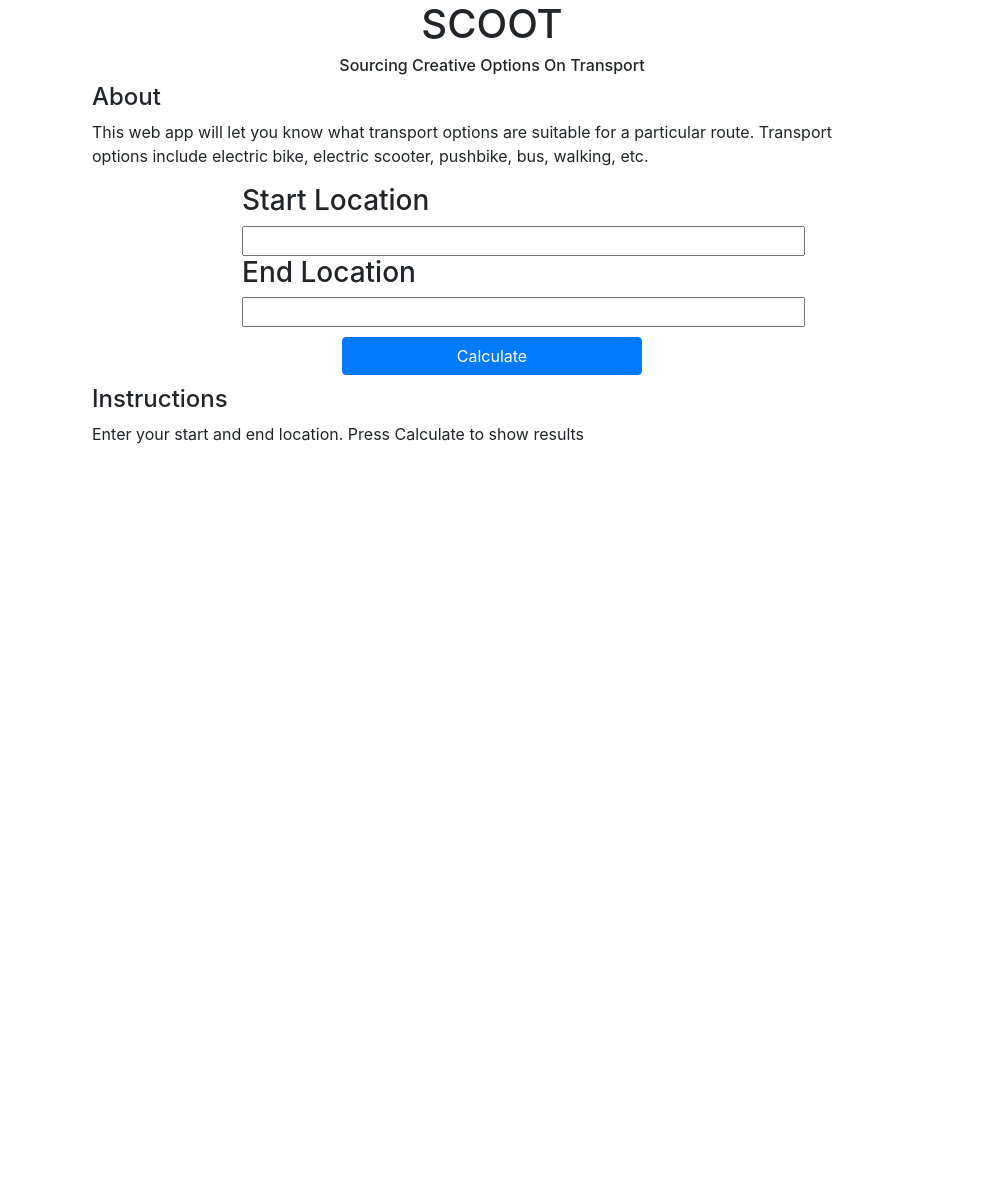
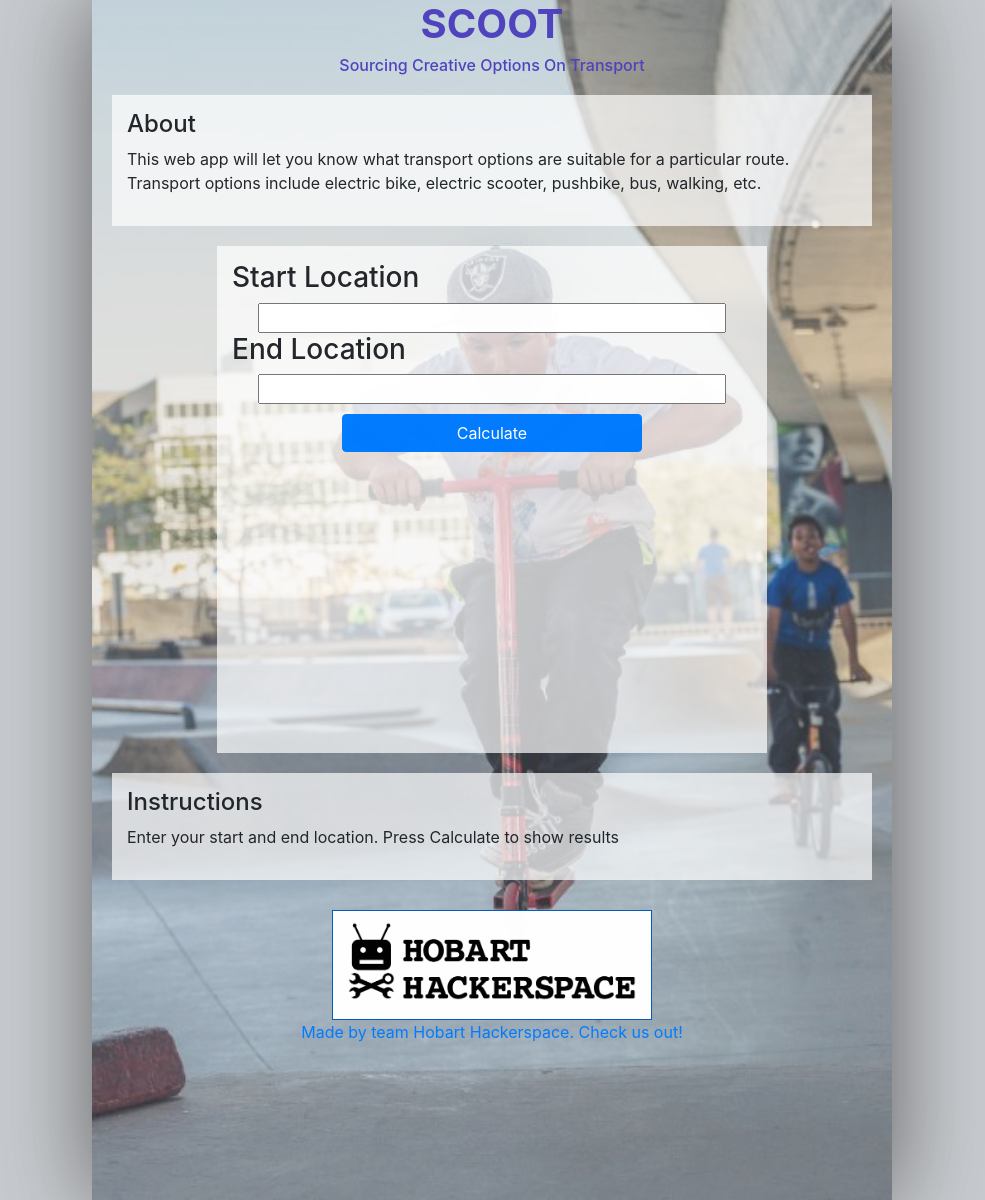
Before and after one commit to l33tllama/GovHack2020, a Flask app: template templates/index.html in a window 1280 px wide. Shown: the whole page, without its empty margins (148-1133 px from the left). Before the commit the page ends 444 px from the top, so only its background shows below. Run offline with Flask 2, Linux system fonts and the light colour scheme; the template is opened without the code that fills it, so the values that code supplies are empty; parts of the project's set-up code (start-up, migrations or seed data) failed here and were passed over; some libraries are stand-ins or nearby versions.

Commit message:
latest app

```diff
--- a/main.py
+++ b/main.py
@@ -1,5 +1,6 @@
 #!/usr/bin/env python3
 from flask import Flask, request, render_template
+import urllib.request
 import configparser
 
 # Flask App
@@ -13,6 +14,20 @@ config = configparser.ConfigParser()
 config.read(config_filename)
 
 api_key = config['Main']['GoogleAPIKey']
+
+# Get
+def osrm_request(start, end, transport_type):
+    start_lat = start[0]
+    start_lon = start[1]
+    end_lat = end[0]
+    end_lon = end[1]
+
+    osrm_url = "http://127.0.0.1:5000/route/v1/{ttype}/{s_lon},{s_lat};{e_lon},{e_lat}?steps=true"\
+        .format(ttype=transport_type, s_lon=start_lon, s_lat=start_lat, e_lon=end_lon, e_lat=end_lat)
+
+    contents = urllib.request.urlopen(osrm_url).read()
+    return contents
+
 
 # Disable caching!
 @app.after_request
@@ -31,6 +46,15 @@ def add_header(r):
 def main():
     return render_template('index.html', google_api_key=api_key)
 
+@app.route("/get_results")
+def get_results():
+    start = [float(request.args.get("start_lat")), float(request.args.get("start_lon"))]
+    end = [float(request.args.get("end_lat")), float(request.args.get("end_lon"))]
+
+    response = osrm_request(start, end, "driving")
+
+    return str(response)
+
 
 def run():
     app.run(host="0.0.0.0", port=80)
--- a/static/css/main.css
+++ b/static/css/main.css
@@ -1,14 +1,88 @@
+#bg{
+    height: 100%;
+    background-color: #c8cbcf;
+}
+#bg-image{
+    position: fixed;
+    background-image: url("../img/pexels-brett-sayles-2314658_small.jpg");
+    background-size: auto 100%;
+    background-position: center;
+    background-repeat: no-repeat;
+    opacity: 0.8;
+    width: 100%;
+    height: 100%;
+    padding: 0;
+    margin: 0;
+}
+#bg-image[blur=true]{
+    filter: blur(4px);
+}
+
+#main-content{
+    opacity: 0.99;
+}
 #main{
-    width: 800px;
     margin: 0 auto;
+    /*opacity: 0.5;*/
+    background-color: rgba(0,0,0,0) !important;
 }
+@media (min-width: 800px) {
+    #main{
+        width: 800px;
+        height: 1200px;
+    }
+    #bg-image{
+        background-size: 800px;
+        width: 800px;
+        box-shadow: 1px 1px 90px #444;
+        height: 1200px;
+    }
+    #entry-fields{
+        margin: 0 auto !important;
+        width: 550px;
+    }
+    #ok-btn-container button{
+        width: 300px;
+    }
+}
+
+#entry-fields{
+    text-align: center;
+}
+
+#entry-fields h3{
+    text-align: left;
+}
+
+#main h1{
+    color: #4D41BE;
+    font-weight: bold;
+}
+
+#main h6{
+    color: #4D41BE;
+}
+
 #main h1, h6{
     text-align: center;
 }
 
-#entry-fields{
-    margin: 0 auto;
-    width: 500px;
+#main:before[blur=true]{
+    fliter: blur(4px);
+}
+
+#about, #entry-fields, #instructions{
+    background: rgba(255, 255, 255, 0.7);
+    padding: 15px;
+    margin: 20px;
+}
+
+#searchTextField1, #searchTextField2{
+    width: 90%;
+}
+
+#results{
+    min-height: 260px;
 }
 
 #ok-btn-container{
@@ -16,5 +90,13 @@
     text-align: center;
 }
 #ok-btn-container button{
-    width: 300px;
+    width: 60%;
 }
+#hhs-logo-ctr{
+    text-align: center;
+}
+#hhs-logo{
+    margin-top: 10px;
+    width: 40%;
+    border: 1px solid #005cbf;
+}
--- /dev/null
+++ b/static/js/main.js
@@ -0,0 +1,34 @@
+function generate_results(){
+    $("#bg-image").attr("blur", "true");
+    if(place1 != "" && place2 != ""){
+
+        var start_lat = place1.geometry.location.lat();
+        var start_lon = place1.geometry.location.lng();
+
+        var end_lat = place1.geometry.location.lat();
+        var end_lon = place1.geometry.location.lng();
+
+        $.ajax("/get_results?start_lat=" + start_lat + "&start_lon=" + start_lon + "&end_lat=" + end_lat + "&end_lon=" + end_lon)
+            .done(function(resp){
+                console.log(resp);
+                $("#results-text").html(resp);
+                $("#bg-image").attr("blur", "false");
+            });
+    } else {
+         $("#results-text").html("Please enter start and end");
+         setTimeout(function(){
+            $("#bg-image").attr("blur", "false");
+         }, 1000);
+    }
+
+
+}
+
+$(document).ready(function(){
+    $("#generate").click(function (){
+        generate_results();
+    })
+    let width = window.innerWidth;
+    //console.log("window width: " + width);
+    //$("#main").css("min-width", width + "px;");
+})
--- a/templates/index.html
+++ b/templates/index.html
@@ -2,15 +2,20 @@
 <html lang="en">
 <head>
     <meta charset="UTF-8">
+    <meta name="viewport" content="width=device-width, initial-scale=1">
     <title>SCOOT</title>
     <link rel="stylesheet" href="static/css/bootstrap.min.css">
     <link rel="stylesheet" href="static/css/main.css">
     <script type="text/javascript" src="https://maps.googleapis.com/maps/api/js?key={{google_api_key}}&libraries=places"></script>
     <script type="text/javascript" src="static/js/jquery-3.5.1.min.js"></script>
+    <script type="text/javascript" src="static/js/main.js"></script>
 
 </head>
 <body>
+<div id="bg">
     <div id="main">
+        <div id="bg-image"></div>
+        <div id="main-content">
             <h1>SCOOT</h1>
             <h6>Sourcing Creative Options On Transport</h6>
         <!--    <img src="static/img/pexels-brett-sayles-2314658.jpg" width="800"/>-->
@@ -21,11 +26,14 @@
             </div>
             <div id="entry-fields">
                 <h3>Start Location</h3>
-            <input id="searchTextField1" type="text" size="50"/>
+                <input id="searchTextField1" type="text"/>
                 <h3>End Location</h3>
-            <input id="searchTextField2" type="text" size="50"/>
+                <input id="searchTextField2" type="text"/>
                 <div id="ok-btn-container">
                     <button type="button" id="generate" class="btn btn-primary">Calculate</button>
+                </div>
+                <div id="results">
+                    <p id="results-text"></p>
                 </div>
 
             </div>
@@ -33,8 +41,16 @@
                 <h4>Instructions</h4>
                 <p>Enter your start and end location. Press Calculate to show results</p>
             </div>
+            <div id="hhs-logo-ctr">
+            <a href="https://www.hobarthackerspace.org.au/">
+                <img src="static/img/hhs_logo.png" id="hhs-logo"/><br/>
+                Made by team Hobart Hackerspace. Check us out!
+            </a>
+            </div>
+        </div>
+    </div>
+</div>
 
-    </div>
     <script type="text/javascript">
         var autocomplete;
         var input;
```
Also changed, not shown: static/img/hhs_logo.png (added), static/img/pexels-brett-sayles-2314658 (Custom).jpg (added), static/img/pexels-brett-sayles-2314658_small.jpg (added). Lines whose indentation alone changed are shown as unchanged.
